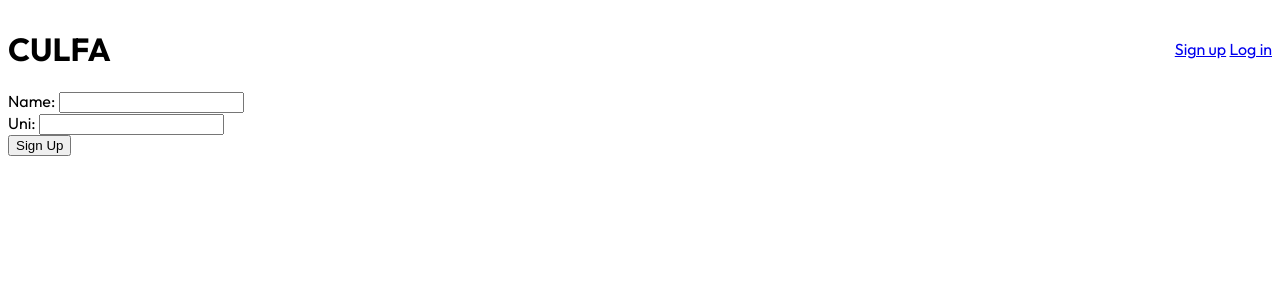
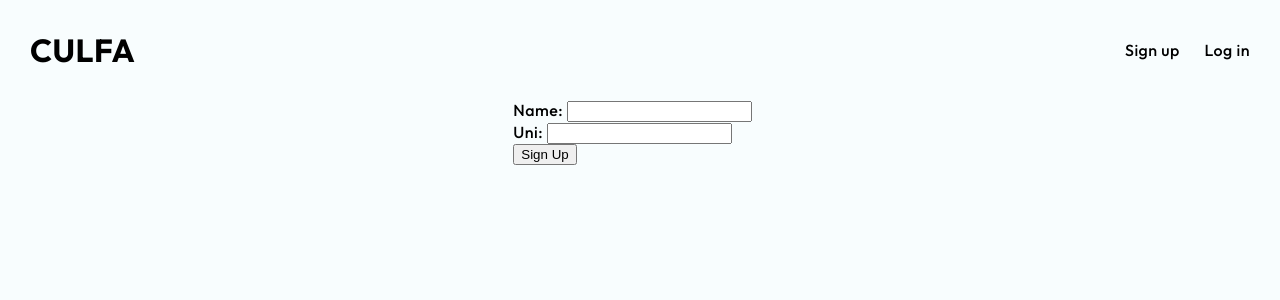
Before and after one commit to tinedkim/COMSW4156_JICC, a Flask app: page /signup in a window 1280 px wide. Shown: the top 300 px of the page. Run offline with Flask 2, Linux system fonts and the light colour scheme; parts of the project's set-up code (start-up, migrations or seed data) failed here and were passed over.

Commit message:
Add basic styling (#30)

```diff
--- a/Src/database.py
+++ b/Src/database.py
@@ -10,7 +10,7 @@ from requests import get
 
 ip = get('https://api.ipify.org').content.decode('utf8')
 # For testing locally:
-ip='35.237.182.227'
+ip='35.185.71.102'
 DATABASEURI = "postgresql://postgres:jicc@{0}/postgres".format(ip)
 
 engine = create_engine(DATABASEURI)
--- a/Src/server.py
+++ b/Src/server.py
@@ -136,4 +136,4 @@ def landingPage():
 
 if __name__ == '__main__':
 
-    app.run(host="0.0.0.0", port=3000)
+    app.run(host="0.0.0.0", port=3000, debug=True)
--- a/Src/static/style.css
+++ b/Src/static/style.css
@@ -1,4 +1,5 @@
 header {
+  height: 100px;
   display: flex;
   justify-content: space-between;
   align-items: center;
@@ -6,4 +7,83 @@ header {
 
 body {
   font-family: "Outfit", sans-serif;
+  margin: 0 30px 0 30px;
+  background-color: #f8fdfe;
+  letter-spacing: 0.03em;
+  font-weight: 500;
+  display: flex;
+  flex-direction: column;
+  min-height: 100vh;
 }
+
+a {
+  text-decoration: none;
+  color: black;
+}
+
+main {
+  display: flex;
+  flex-direction: column;
+  align-items: center;
+  justify-content: center;
+}
+
+.nav {
+  width: 125px;
+  display: flex;
+  justify-content: space-between;
+}
+
+/* Landing */
+
+.landinggrid {
+  display: flex;
+  flex-direction: column;
+  align-items: center;
+  justify-content: center;
+}
+
+/* Dininghall */
+
+.menugrid {
+  display: flex;
+  flex-flow: row wrap;
+  width: 75%;
+  justify-content: space-evenly;
+}
+
+.itemcard {
+  background-color: #ffffff;
+  display: flex;
+  flex-direction: column;
+  align-items: center;
+  border-radius: 1rem;
+  padding: 25px;
+  margin: 30 30 30 30;
+  box-shadow: rgba(149, 157, 165, 0.1) 0px 8px 24px;
+}
+
+.foodname {
+  width: 200px;
+  text-align: center;
+}
+
+/* Reviews */
+
+.reviewgrid {
+  display: flex;
+  flex-direction: column;
+  align-items: center;
+}
+
+.review {
+  background-color: #ffffff;
+  display: flex;
+  width: 500px;
+  flex-direction: column;
+  align-items: flex-start;
+  border-radius: 1rem;
+  padding: 25px;
+  margin: 30 30 30 30;
+  box-shadow: rgba(149, 157, 165, 0.1) 0px 8px 24px;
+}
--- a/Src/templates/landing.html
+++ b/Src/templates/landing.html
@@ -1,6 +1,7 @@
 {% extends "layout.html" %} {% block content %}
-<div class="content">
-  <h4>Choose a dining hall</h4>
+
+<h4>Choose a dining hall</h4>
+<div class="landinggrid">
   {% for dhall in dininghalls %}
   <a href="{{ url_for('getDiningMenuItems', diningHall = dhall.id) }}">
     <div class="dhallcard">
--- a/Src/templates/layout.html
+++ b/Src/templates/layout.html
@@ -1,8 +1,10 @@
 <html>
   <head>
     <title>CULFA</title>
-    <link rel="stylesheet" href="static/style.css" />
-
+    <link
+      rel="stylesheet"
+      href="{{ url_for('static', filename='style.css')}}"
+    />
     <link rel="preconnect" href="https://fonts.googleapis.com" />
     <link rel="preconnect" href="https://fonts.gstatic.com" crossorigin />
     <link
@@ -12,7 +14,7 @@
   </head>
   <body>
     <header>
-      <h1>CULFA</h1>
+      <a href="/"> <h1>CULFA</h1> </a>
       <div class="nav">
         <a href="{{ url_for('signup') }}">Sign up</a>
         <a href="{{ url_for('login') }}">Log in</a>
--- a/Src/templates/reviews.html
+++ b/Src/templates/reviews.html
@@ -1,5 +1,6 @@
 {% extends "layout.html" %} {% block content %}
-<div class="content">
+<div class="reviewgrid">
+    <h3>Reviews</h3>
   {% for review in reviews %}
   <div class="review">
     <h3>{{review.rating}} stars
```
Also changed, not shown: Src/templates/dininghall.html (+4 -4 lines).
